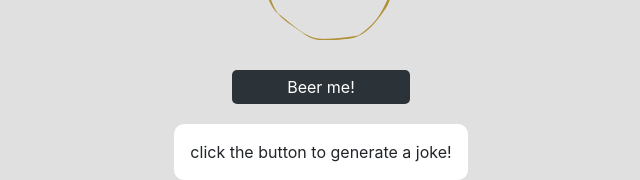
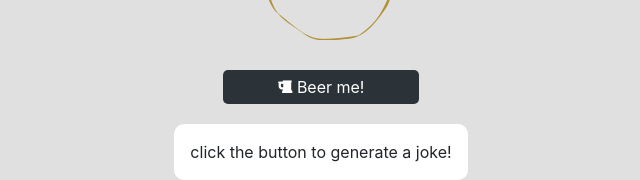
Before and after one commit to isaacmabueno/Dad-Jokes, a React (Create React App) app: page / in a window 1280 px wide. Shown: the part 356-536 px from the top of the page, without its empty margins (319-959 px from the left). Built offline with nearby package versions, Linux system fonts and the light colour scheme.

Commit message:
updating beer me button

```diff
--- a/src/App.js
+++ b/src/App.js
@@ -25,7 +25,7 @@ generateJoke() {
         <div className="App-header">
           <h1>DAD JOKES</h1>
           <img src={ require('./images/dad.png') } />
-          <button onClick={() => this.generateJoke()}>Beer me!</button>
+          <button onClick={() => this.generateJoke()}><i className="fa fa-beer"></i> Beer me!</button>
         </div>
         <p className="App-intro">
           <DadJoke joke={this.state.joke} />
```
